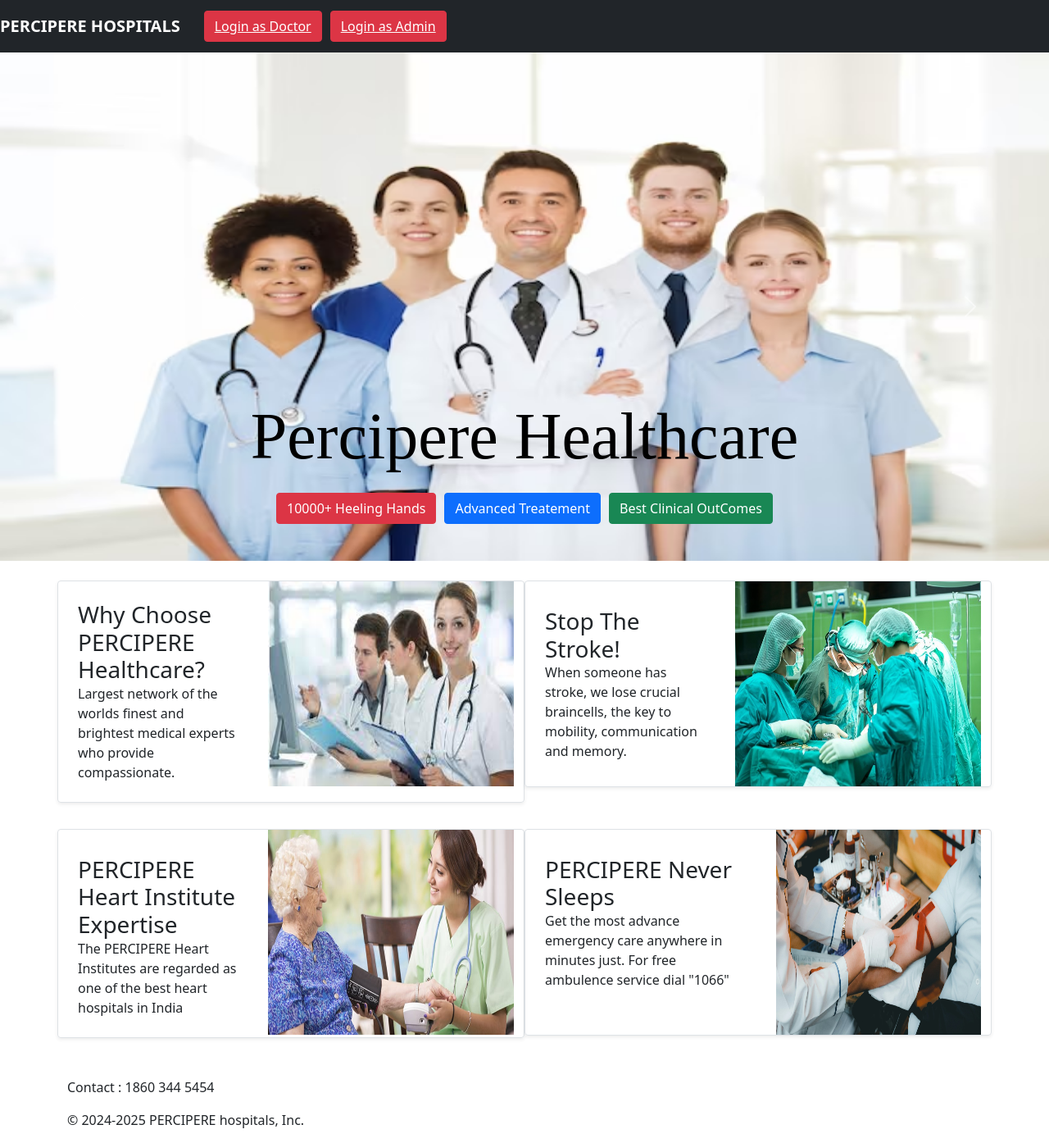
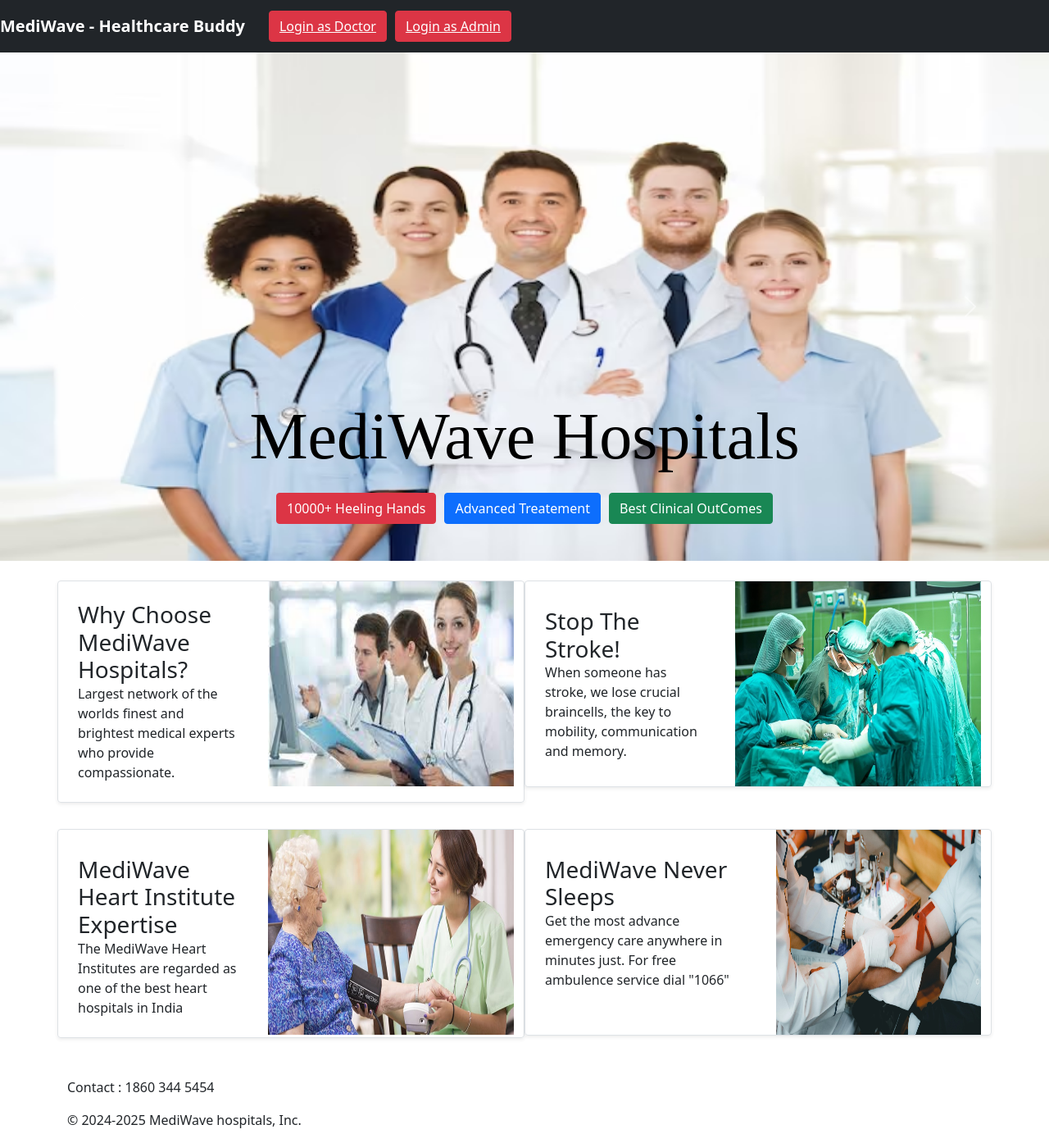
Before and after one commit to atharvadesai1/hospital-mangement-system, an Angular app: page / in a window 1280 px wide. Shown: the whole page at 82% size. Built offline with nearby package versions, Linux system fonts and the light colour scheme; a web font is replaced by a local one.

Commit message:
name changed

```diff
--- a/src/app/admin-dashboard/admin-dashboard.component.html
+++ b/src/app/admin-dashboard/admin-dashboard.component.html
@@ -1,6 +1,6 @@
 <nav style="margin:auto" class="navbar navbar-expand-lg bg-dark">
 
-  <a style="margin-left: 10px;" style="color: white;" class="navbar-brand" href="#">&nbsp;PERCIPERE HOSPITALS</a>
+  <a style="margin-left: 10px;" style="color: white;" class="navbar-brand" href="#">&nbsp;MediWave Hospitals</a>
     <button navbar-toggler type="button" data-bs-toggle="collapse" data-bs-target="#navbarSupportedContent" aria-controls="navbarSupportedContent" aria-expanded="false" aria-label="Toggle navigation">
     </button>
       <ul class="navbar-nav me-auto mb-2 mb-lg-0">
--- a/src/app/appointment/appointment.component.html
+++ b/src/app/appointment/appointment.component.html
@@ -1,6 +1,6 @@
 <nav style="margin:auto" class="navbar navbar-expand-lg bg-dark">
 
-  <a style="color: white;" class="navbar-brand" href="#">PERCIPERE HOSPITALS</a>
+  <a style="color: white;" class="navbar-brand" href="#">MediWave Hospitals</a>
   <button class="navbar-toggler" type="button" data-bs-toggle="collapse" data-bs-target="#navbarSupportedContent" aria-controls="navbarSupportedContent" aria-expanded="false" aria-label="Toggle navigation">
     <span class="navbar-toggler-icon"></span>
   </button>
--- a/src/app/home/home.component.html
+++ b/src/app/home/home.component.html
@@ -7,7 +7,8 @@
 
 <body>
     <nav class="navbar navbar-expand-md navbar-dark bg-dark">
-        <a class="navbar-brand" href="#"> <b> PERCIPERE HOSPITALS </b></a>
+        <a class="navbar-brand" href="#"> <b> MediWave - Healthcare Buddy
+        </b></a>
         <button class="navbar-toggler" type="button" data-toggle="collapse" data-target="#navbarSupportedContent"
             aria-controls="navbarSupportedContent" aria-expanded="false" aria-label="Toggle navigation">
             <span class="navbar-toggler-icon"></span>
@@ -41,7 +42,7 @@
             <div class="carousel-item active">
                 <img src="assets/222.avif" height="620" class="d-block w-100" alt="...">
                 <div class="carousel-caption d-none d-md-block">
-                  <h1 class="title">Percipere Healthcare</h1>
+                  <h1 class="title">MediWave Hospitals</h1>
                     <p></p>
                     <div style="display: flex; align-items: center; justify-content: center;">
                       <button style="margin:5px;" class="btn btn-danger">10000+ Heeling Hands</button><br>
@@ -86,7 +87,7 @@
             <div class="col-md-6">
               <div class="row no-gutters border rounded overflow-hidden flex-md-row mb-4 shadow-sm h-md-250 position-relative">
                 <div class="col p-4 d-flex flex-column position-static">
-                  <h3 class="mb-0">Why Choose PERCIPERE Healthcare?</h3>
+                  <h3 class="mb-0">Why Choose MediWave Hospitals?</h3>
                   <p class="card-text mb-auto">Largest network of the worlds finest and brightest medical experts who provide compassionate.</p>
                 </div>
                 <div class="col-auto d-none d-lg-block">
@@ -116,8 +117,8 @@
               <div class="row no-gutters border rounded overflow-hidden flex-md-row mb-4 shadow-sm h-md-250 position-relative">
                 <div class="col p-4 d-flex flex-column position-static">
                   <strong class="d-inline-block mb-2 text-danger"></strong>
-                  <h3 class="mb-0">PERCIPERE Heart Institute Expertise</h3>
-                  <p class="card-text mb-auto">The PERCIPERE Heart Institutes are regarded as one of the best heart hospitals in India</p>
+                  <h3 class="mb-0">MediWave Heart Institute Expertise</h3>
+                  <p class="card-text mb-auto">The MediWave Heart Institutes are regarded as one of the best heart hospitals in India</p>
                 </div>
                 <div class="col-auto d-none d-lg-block">
                   <img class="bd-placeholder-img" width="300" height="250" src="assets/1.jpg" alt="">
@@ -128,7 +129,7 @@
               <div class="row no-gutters border rounded overflow-hidden flex-md-row mb-4 shadow-sm h-md-250 position-relative">
                 <div class="col p-4 d-flex flex-column position-static">
                   <strong class="d-inline-block mb-2 text-warning"></strong>
-                  <h3 class="mb-0">PERCIPERE Never Sleeps</h3>
+                  <h3 class="mb-0">MediWave Never Sleeps</h3>
 
                   <p class="mb-auto">Get the most advance emergency care anywhere in minutes just. For free ambulence service dial "1066"</p>
 
@@ -143,8 +144,8 @@
     </div>
     <footer class="container">
         <p> Contact : 1860 344 5454 </p>
-        <p>© 2024-2025 PERCIPERE hospitals, Inc. </p>
-      </footer>
+        <p>© 2024-2025 MediWave hospitals, Inc. </p>
+    </footer>
 
 
 </body>
```
